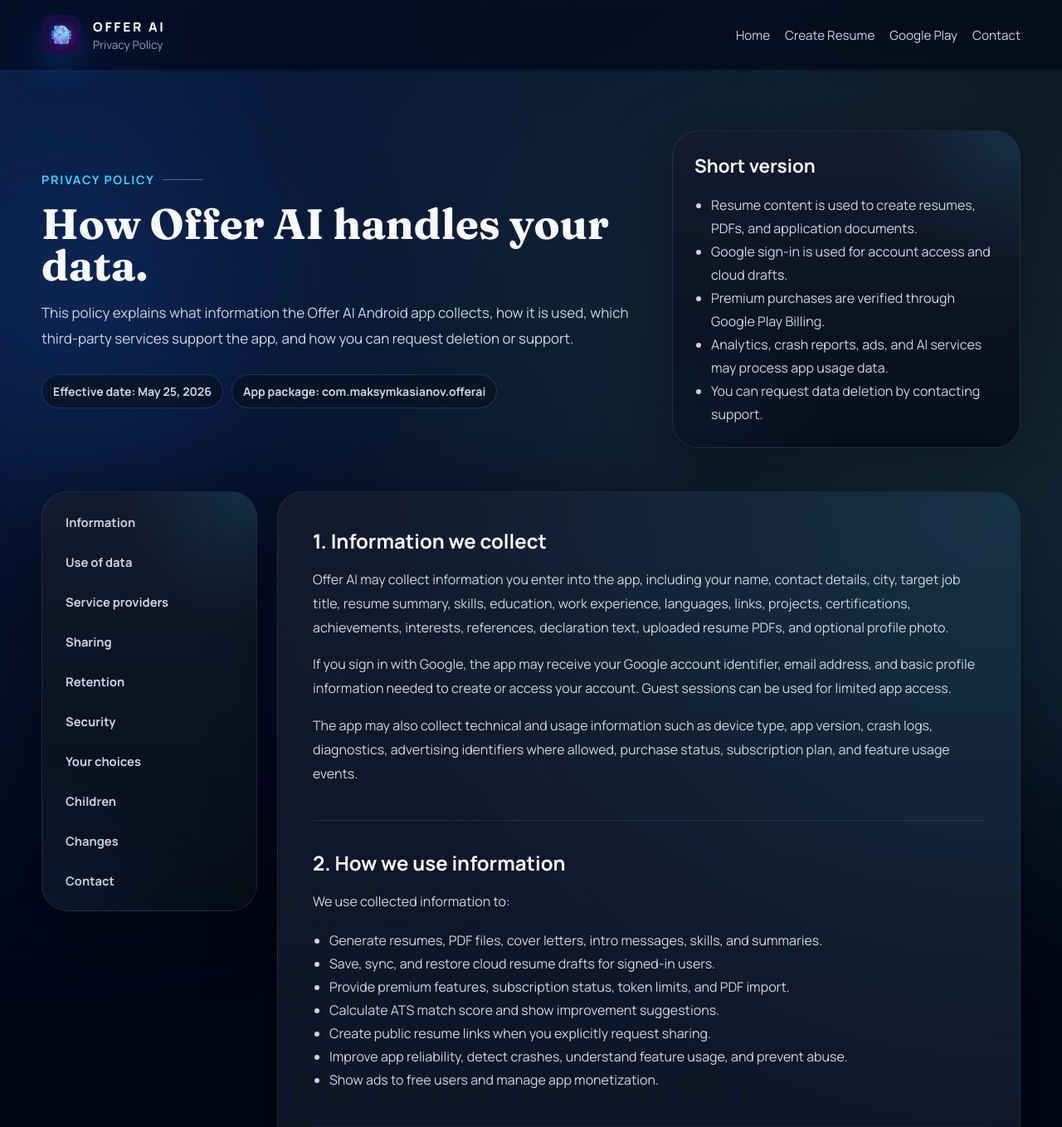
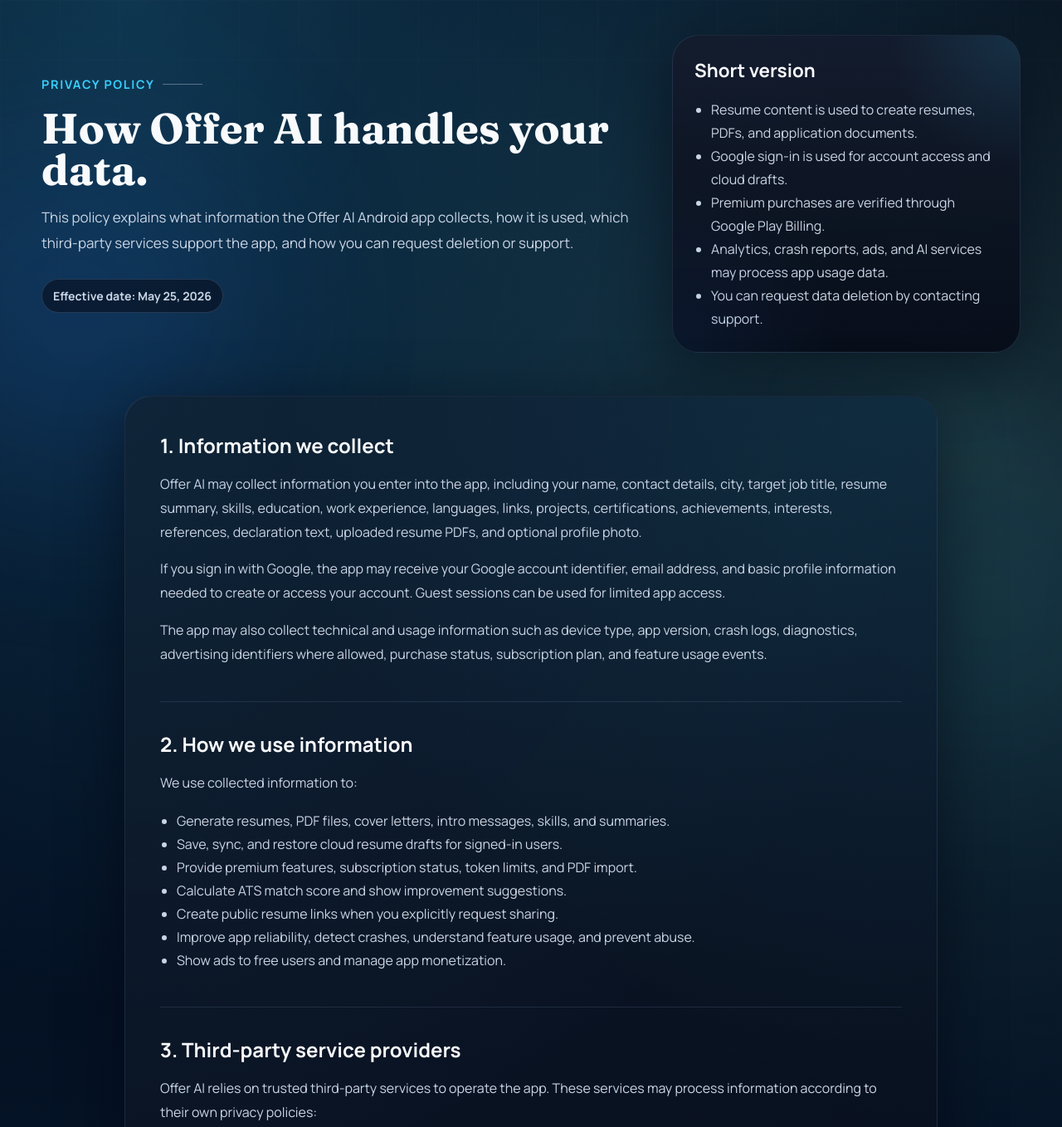
Before and after one commit to MoslyHarmless/MoslyHarmless.github.io, a plain HTML site: page privacy.html in a window 1280 px wide. Shown: the top 1358 px of the page at 83% size. Drawn offline with Linux system fonts and the light colour scheme.

Commit message:
Simplify privacy page and update styles
Remove header, navigation sidebar, footer links and deferred scripts from privacy.html to present a single-column privacy page (remove Play Store links, app package line, and site JS includes). Add privacy-page specific CSS: dark background gradients, min-height settings, adjusted hero padding, .policy-layout-single single-column layout, and updated .policy-card background. These changes streamline the privacy page UI and apply a cohesive dark theme.

```diff
--- a/privacy.html
+++ b/privacy.html
@@ -24,31 +24,10 @@
         rel="stylesheet"
     >
     <link rel="stylesheet" href="./styles.css">
-    <script defer src="./site-config.js"></script>
-    <script defer src="./script.js"></script>
 </head>
 <body class="privacy-page">
     <div class="page-glow page-glow-left"></div>
     <div class="page-glow page-glow-right"></div>
-
-    <header class="site-header">
-        <div class="container header-inner">
-            <a class="brand" href="./index.html" aria-label="Offer AI home">
-                <img src="./assets/img/app-icon.png" alt="Offer AI icon" class="brand-mark">
-                <span class="brand-copy">
-                    <span class="brand-name">Offer AI</span>
-                    <span class="brand-subtitle">Privacy Policy</span>
-                </span>
-            </a>
-
-            <nav class="site-nav" aria-label="Privacy navigation">
-                <a href="./index.html">Home</a>
-                <a href="./create-resume.html">Create Resume</a>
-                <a id="play-store-link" href="#" target="_blank" rel="noreferrer">Google Play</a>
-                <a href="#contact-policy">Contact</a>
-            </nav>
-        </div>
-    </header>
 
     <main>
         <section class="policy-hero">
@@ -63,7 +42,6 @@
                     </p>
                     <div class="policy-meta">
                         <span>Effective date: May 25, 2026</span>
-                        <span>App package: com.maksymkasianov.offerai</span>
                     </div>
                 </div>
 
@@ -81,20 +59,7 @@
         </section>
 
         <section class="content-section policy-section">
-            <div class="container policy-layout">
-                <aside class="policy-nav surface-card" aria-label="Policy sections">
-                    <a href="#information">Information</a>
-                    <a href="#usage">Use of data</a>
-                    <a href="#services">Service providers</a>
-                    <a href="#sharing">Sharing</a>
-                    <a href="#retention">Retention</a>
-                    <a href="#security">Security</a>
-                    <a href="#rights">Your choices</a>
-                    <a href="#children">Children</a>
-                    <a href="#changes">Changes</a>
-                    <a href="#contact-policy">Contact</a>
-                </aside>
-
+            <div class="container policy-layout policy-layout-single">
                 <article class="policy-card surface-card">
                     <section id="information">
                         <h2>1. Information we collect</h2>
@@ -233,14 +198,8 @@
             <div>
                 <div class="footer-brand">Offer AI Privacy Policy</div>
                 <p class="footer-copy">
-                    A dedicated privacy source for the Android app, Google Play listing, and website.
+                    Privacy source for the Offer AI Android app.
                 </p>
-            </div>
-
-            <div class="footer-links">
-                <a href="./index.html">Home</a>
-                <a href="./create-resume.html">Create Resume</a>
-                <a id="footer-play-link" href="#" target="_blank" rel="noreferrer">Google Play</a>
             </div>
         </div>
     </footer>
--- a/styles.css
+++ b/styles.css
@@ -26,6 +26,8 @@
 }
 
 html {
+    min-height: 100%;
+    background: #020617;
     scroll-behavior: smooth;
 }
 
@@ -39,6 +41,15 @@
         radial-gradient(circle at 85% 12%, rgba(137, 246, 210, 0.14), transparent 24%),
         linear-gradient(180deg, #030917 0%, #020617 36%, #04101f 100%);
     overflow-x: hidden;
+}
+
+body.privacy-page {
+    min-height: 100vh;
+    color-scheme: dark;
+    background:
+        radial-gradient(circle at 12% 0%, rgba(57, 208, 255, 0.24), transparent 34%),
+        radial-gradient(circle at 92% 16%, rgba(137, 246, 210, 0.16), transparent 28%),
+        linear-gradient(180deg, #020617 0%, #051528 48%, #020617 100%);
 }
 
 body::before {
@@ -952,7 +963,7 @@
 }
 
 .policy-hero {
-    padding: 72px 0 0;
+    padding: 42px 0 0;
 }
 
 .policy-hero-grid {
@@ -1009,6 +1020,11 @@
     align-items: start;
 }
 
+.policy-layout-single {
+    display: block;
+    max-width: 980px;
+}
+
 .policy-nav {
     position: sticky;
     top: 102px;
@@ -1033,6 +1049,9 @@
 
 .policy-card {
     padding: clamp(24px, 4vw, 42px);
+    background:
+        radial-gradient(circle at top left, rgba(57, 208, 255, 0.08), transparent 34%),
+        linear-gradient(145deg, rgba(12, 22, 39, 0.96), rgba(6, 13, 26, 0.95));
 }
 
 .policy-card section {
```
